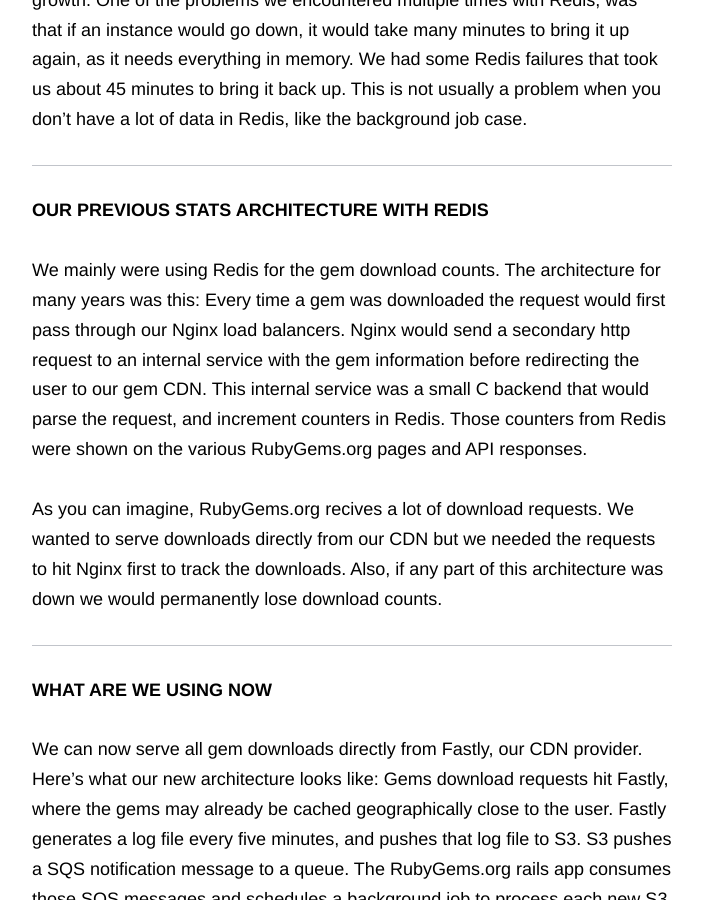
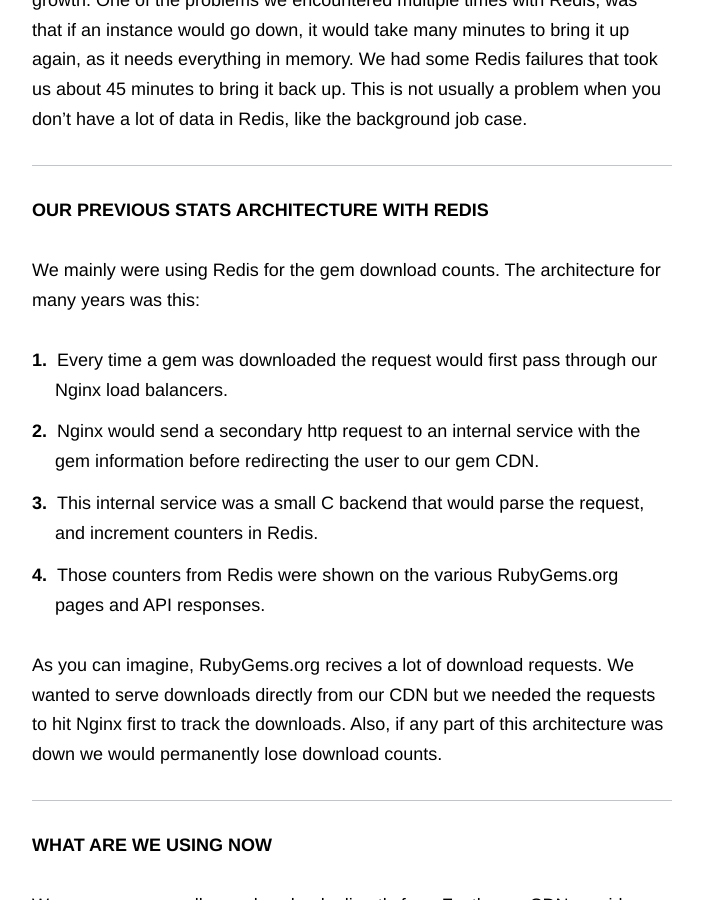
Before and after one commit to rubygems/rubygems.github.io, a Jekyll site: the page built from _posts/2016-05-12-no-more-redis.md, in a window 1280 px wide and 900 px high, scrolled down 870 px. Shown: the whole window, without its empty margins (438-1141 px from the left). Built offline with Jekyll 4.4.1, drawn with Linux system fonts in a browser that asks for light colours; comment, search, counter and statistics services are not loaded; some of the changed lines change nothing that is shown; some of the changed text lies outside the part shown.

Commit message:
Add numbered bullet points

```diff
--- a/_posts/2016-05-12-no-more-redis.md
+++ b/_posts/2016-05-12-no-more-redis.md
@@ -15,21 +15,21 @@
 
 ## Our previous stats architecture with Redis
 We mainly were using Redis for the gem download counts. The architecture for many years was this:
-Every time a gem was downloaded the request would first pass through our Nginx load balancers.
-Nginx would send a secondary http request to an internal service with the gem information before redirecting the user to our gem CDN.
-This internal service was a small C backend that would parse the request, and increment counters in Redis.
-Those counters from Redis were shown on the various RubyGems.org pages and API responses.
+1. Every time a gem was downloaded the request would first pass through our Nginx load balancers.
+2. Nginx would send a secondary http request to an internal service with the gem information before redirecting the user to our gem CDN.
+3. This internal service was a small C backend that would parse the request, and increment counters in Redis.
+4. Those counters from Redis were shown on the various RubyGems.org pages and API responses.
 
 As you can imagine, RubyGems.org recives a lot of download requests. We wanted to serve downloads directly from our CDN but we needed the requests to hit Nginx first to track the downloads. Also, if any part of this architecture was down we would permanently lose download counts.
 
 ## What are we using now
 We can now serve all gem downloads directly from Fastly, our CDN provider. Here’s what our new architecture looks like:
-Gems download requests hit Fastly, where the gems may already be cached geographically close to the user.
-Fastly generates a log file every five minutes, and pushes that log file to S3.
-S3 pushes a SQS notification message to a queue.
-The RubyGems.org rails app consumes those SQS messages and schedules a background job to process each new S3 file.
-DelayedJob works the background job and updates the counters in PostgreSQL.
-The rails app can now use the counters directly from the PostgreSQL database.
+1. Gems download requests hit Fastly, where the gems may already be cached geographically close to the user.
+2. Fastly generates a log file every five minutes, and pushes that log file to S3.
+3. S3 pushes a SQS notification message to a queue.
+4. The RubyGems.org rails app consumes those SQS messages and schedules a background job to process each new S3 file.
+5. DelayedJob works the background job and updates the counters in PostgreSQL.
+6. The rails app can now use the counters directly from the PostgreSQL database.
 
 ## Drawbacks of the new architecture
 - Counters are only updated every five minutes. However this is a small price to pay and actually allows us to do more caching.
```
